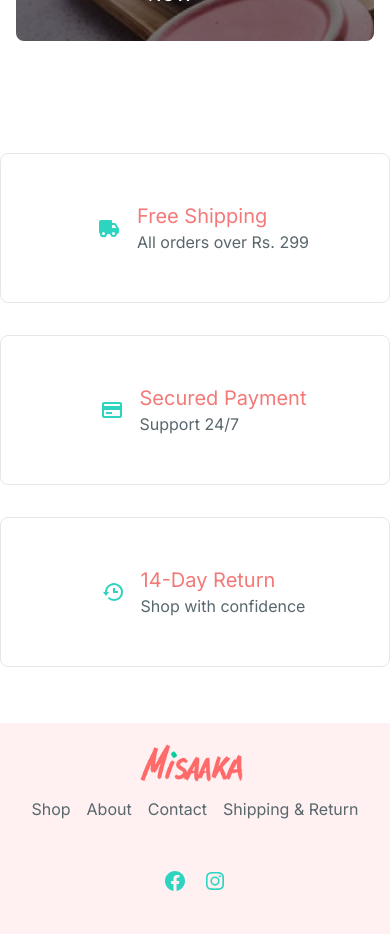
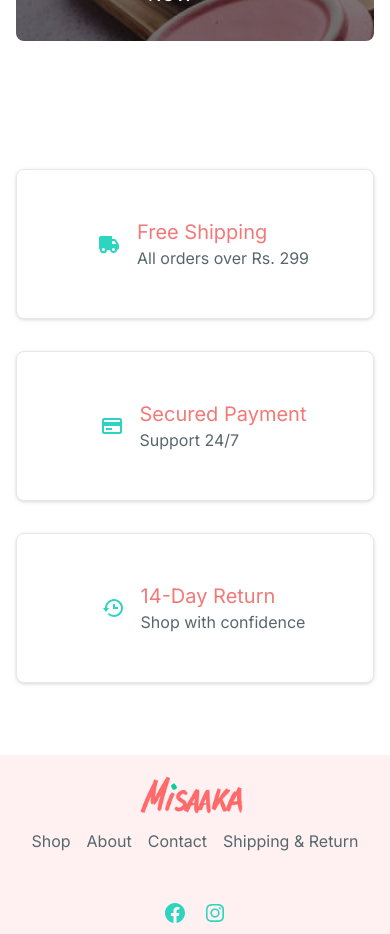
Before and after one commit to devAnkitkr/misaaka, a Next.js app: page / in a window 390 px wide. Shown: the part 880-1814 px from the top of the page. Built offline with nearby package versions, Linux system fonts and the light colour scheme; no server answers; the database is empty.

Commit message:
added shadow on features banner

```diff
--- a/components/FeatureBanner.js
+++ b/components/FeatureBanner.js
@@ -3,22 +3,22 @@ import { SvgIcons } from '../utils/svgIcons';
 
 export default function FeatureBanner() {
   return (
-    <div className="flex flex-col md:flex-row justify-between items-center my-10">
-      <div className="border rounded-lg w-full h-[150px] mx-4 my-4 flex justify-center items-center">
+    <div className="flex flex-col md:flex-row justify-between items-center my-10 p-4 md:p-0">
+      <div className="border rounded-lg w-full h-[150px] mx-4 my-4 flex justify-center items-center bg-white drop-shadow">
         <div className="p-4 fill-teal-400">{SvgIcons.shippingIcon}</div>
         <div className="flex flex-col">
           <h1 className="text-heading text-xl">Free Shipping</h1>
           <p className="text-caption">All orders over Rs. 299</p>
         </div>
       </div>
-      <div className="border rounded-lg w-full h-[150px] mx-4 my-4 flex justify-center items-center">
+      <div className="border rounded-lg w-full h-[150px] mx-4 my-4 flex justify-center items-center bg-white drop-shadow">
         <div className="p-4 fill-teal-400">{SvgIcons.paymentIcon}</div>
         <div className="flex flex-col">
           <h1 className="text-heading text-xl">Secured Payment</h1>
           <p className="text-caption">Support 24/7</p>
         </div>
       </div>
-      <div className="border rounded-lg w-full h-[150px] mx-4 my-4 flex justify-center items-center">
+      <div className="border rounded-lg w-full h-[150px] mx-4 my-4 flex justify-center items-center bg-white drop-shadow">
         <div className="p-4 fill-teal-400">{SvgIcons.returnIcon}</div>
         <div className="flex flex-col">
           <h1 className="text-heading text-xl">14-Day Return</h1>
```
